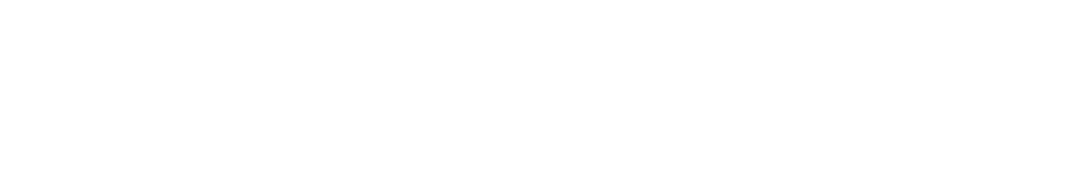
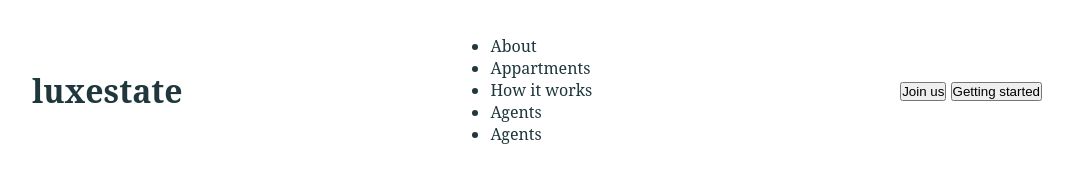
Before and after one commit to annazuzkova/practic_repositori, a plain HTML site: page index.html in a window 1280 px wide. Shown: the whole page, without its empty margins (103-1176 px from the left). Drawn offline with Linux system fonts and the light colour scheme.

Commit message:
зробили зміни

```diff
--- a/index.html
+++ b/index.html
@@ -9,7 +9,23 @@
     <link rel="stylesheet" href="style.css">
 </head>
 <body>
-    <header>
+    <header class="header">
+        <h1 class="header-logo">
+            <a href="#" class="header-logo-link">luxestate</a>
+        </h1>
+        <nav>
+            <ul class="header-menu">
+                <li class="header-menu-item">About</li>
+                <li class="header-menu-item">Appartments</li>
+                <li class="header-menu-item">How it works</li>
+                <li class="header-menu-item">Agents</li>
+                <li class="header-menu-item">Agents</li>
+            </ul>
+        </nav>
+        <div class="header-buttons">
+            <button class="join">Join us</button>
+            <button class="started">Getting started</button>
+        </div>
     </header>
 </body>
 </html>
--- a/style.css
+++ b/style.css
@@ -0,0 +1,18 @@
+/* глобальні стилі */
+body{
+    font-family: 'Montserrat','serif';
+    color: #1f373d;
+}
+a{
+    text-decoration: none;
+    color: #1f373d;
+}
+/* header */
+.header{
+    display: flex;
+    width: 1042px;
+    margin: 0 auto;
+    justify-content: space-between;
+    align-items: center;
+    padding: 35px 16px;
+}
```
